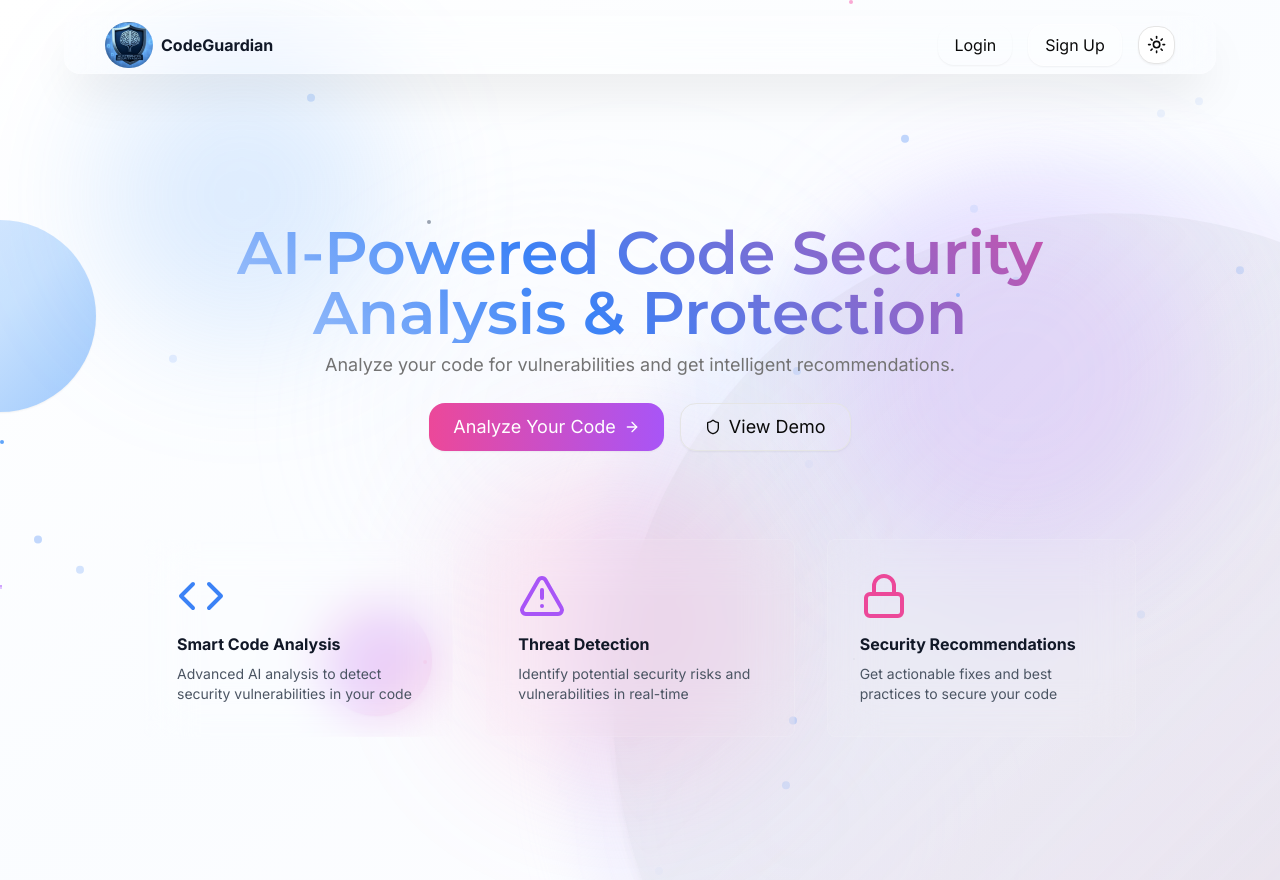
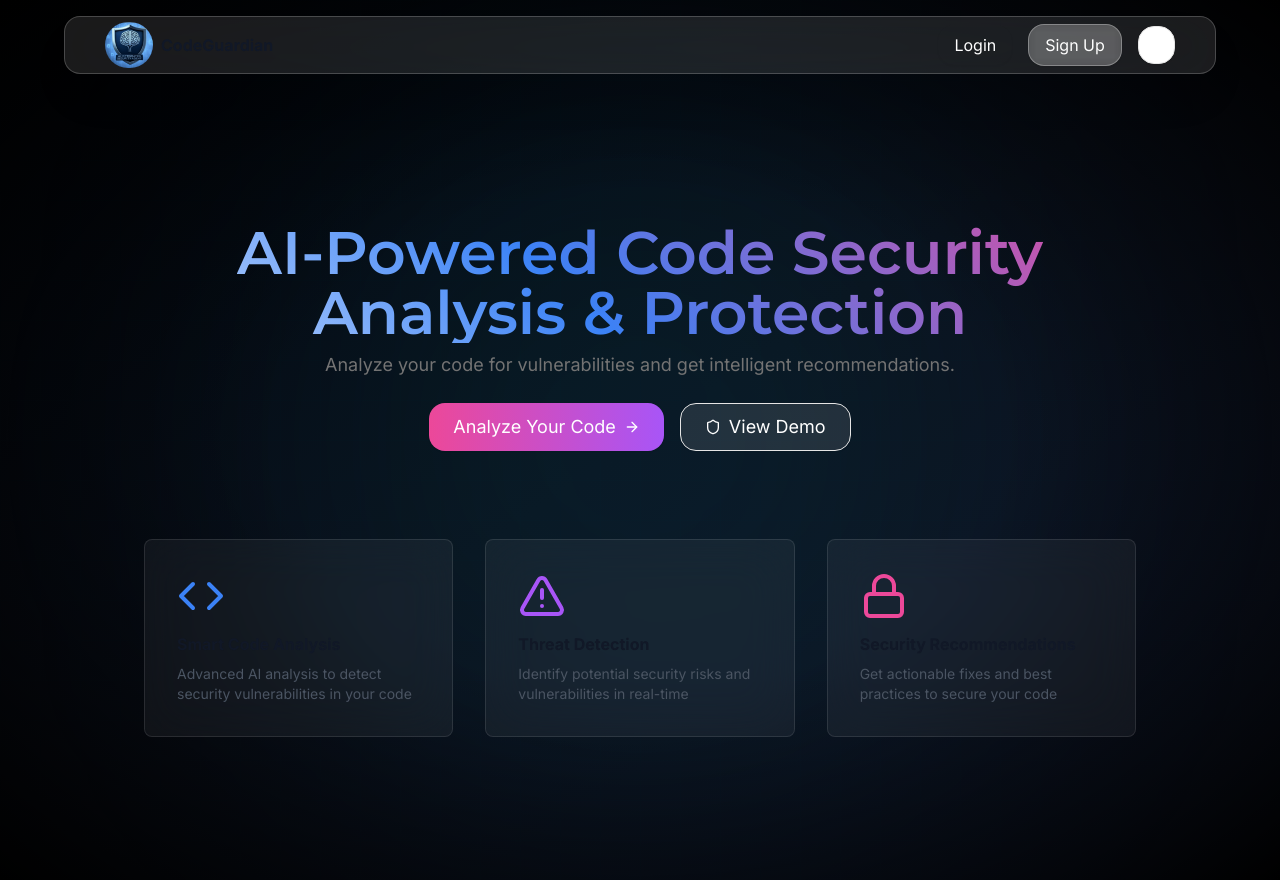
Before and after one commit to AI-Code-Security-Agent/frontend, a Next.js app: page / in a window 1280 px wide. Built offline with nearby package versions, Linux system fonts and the light colour scheme.

Commit message:
Change the Application background

```diff
--- a/app/(dashboard)/dashboard/admin/page.tsx
+++ b/app/(dashboard)/dashboard/admin/page.tsx
@@ -370,7 +370,7 @@ export default function AdminDashboard() {
         <Card className="mt-6 bg-white/80 dark:bg-gray-900/80 backdrop-blur-sm shadow-lg">
           <ScrollArea className="h-[400px] w-full">
             <Table>
-              <TableCaption>List of all users</TableCaption>
+              <TableCaption>List of all Admins</TableCaption>
               <TableHeader>
                 <TableRow>
                   <TableHead>Name</TableHead>
--- a/app/(dashboard)/dashboard/profile/page.tsx
+++ b/app/(dashboard)/dashboard/profile/page.tsx
@@ -117,39 +117,6 @@ export default function ProfilePage() {
     }
   };
 
-  // const handleProfileImageChange = async (file: File | null) => {
-  //   setSelectedProfileImage(file);
-
-  //   if (file) {
-  //     try {
-  //       // API call to upload profile picture
-  //       const token = Cookies.get("accessToken");
-  //       const formData = new FormData();
-  //       formData.append("profilePicture", file);
-
-  //       const response = await fetch(`${baseURL}/api/profile/picture`, {
-  //         method: "POST",
-  //         headers: {
-  //           Authorization: `Bearer ${token}`,
-  //         },
-  //         body: formData,
-  //       });
-
-  //       if (!response.ok) {
-  //         throw new Error("Failed to upload profile picture");
-  //       }
-
-  //       const result = await response.json();
-  //       setUser((prev) =>
-  //         prev ? { ...prev, profilePicture: result.profilePicture } : null
-  //       );
-  //       toast.success("Profile picture updated successfully");
-  //     } catch (error) {
-  //       console.error("Error uploading profile picture:", error);
-  //       toast.error("Failed to upload profile picture");
-  //     }
-  //   }
-  // };
 
   const handleProfileImageChange = async (file: File | null) => {
     setSelectedProfileImage(file);
@@ -235,7 +202,7 @@ export default function ProfilePage() {
 
   return (
     <ProtectedLayout>
-      <div className="min-h-screen bg-background">
+      <div className="min-h-screen bg-transparent ">
         <AnimatedBackground />
         <div className="max-w-4xl mx-auto p-6">
           {/* Header */}
--- a/app/cosmic-layout.tsx
+++ b/app/cosmic-layout.tsx
@@ -3,7 +3,9 @@ import { Button } from "@/components/ui/button";
 import { ThemeToggle } from "@/components/theme-toggle";
 import { Code } from "lucide-react";
 import Link from "next/link";
-import { CosmicBackground } from '../components/ui/cosmic-background';
+// import { CosmicBackground } from '../components/ui/cosmic-background';
+import { CyberBackground } from '@/components/ui/cosmic-background';
+import { AnimatedBackground } from '@/components/animated-background';
 import { ProjectLogo } from '@/components/ui/ProjectLogo';
 
 interface CosmicLayoutProps {
@@ -18,7 +20,7 @@ export const CosmicLayout: React.FC<CosmicLayoutProps> = ({
   className = ""
 }) => {
   return (
-    <CosmicBackground className={className}>
+    <CyberBackground className={className}>
       {showHeader && (
         <header className="fixed top-4 left-4 right-4 z-50 mx-auto max-w-6xl">
           <div className="bg-white/10 dark:bg-black/20 backdrop-blur-xl border border-white/20 dark:border-white/10 rounded-2xl shadow-2xl shadow-black/10 dark:shadow-black/30">
@@ -47,6 +49,6 @@ export const CosmicLayout: React.FC<CosmicLayoutProps> = ({
       <main className={`${showHeader ? 'pt-20' : ''}`}>
         {children}
       </main>
-    </CosmicBackground>
+    </CyberBackground>
   );
 };
--- a/app/layout.tsx
+++ b/app/layout.tsx
@@ -1,19 +1,21 @@
-import './globals.css';
-import type { Metadata } from 'next';
-import { Inter, Montserrat } from 'next/font/google';
+import "./globals.css";
+import type { Metadata } from "next";
+import { Inter, Montserrat } from "next/font/google";
 import { ThemeProvider } from "@/components/theme-provider";
 import { Toaster } from "sonner";
-import { AuthProvider } from '@/components/auth/auth-provider';
+import { AuthProvider } from "@/components/auth/auth-provider";
+import { AnimatedBackground } from "@/components/animated-background";
 
-const inter = Inter({ subsets: ['latin'] });
+const inter = Inter({ subsets: ["latin"] });
 const montserrat = Montserrat({
-  subsets: ['latin'],
-  variable: '--font-montserrat',
+  subsets: ["latin"],
+  variable: "--font-montserrat",
 });
 
 export const metadata: Metadata = {
-  title: 'CodeGuardian - AI-Powered Code Security Analysis',
-  description: 'Analyze your code for security vulnerabilities and get intelligent recommendations to protect your applications.',
+  title: "CodeGuardian - AI-Powered Code Security Analysis",
+  description:
+    "Analyze your code for security vulnerabilities and get intelligent recommendations to protect your applications.",
 };
 
 export default function RootLayout({
@@ -23,7 +25,9 @@ export default function RootLayout({
 }) {
   return (
     <html lang="en" suppressHydrationWarning>
-      <body className={`${inter.className} ${montserrat.variable} overflow-x-hidden`}>
+      <body
+        className={`${inter.className} ${montserrat.variable} overflow-x-hidden bg-transparent`}
+      >
         <ThemeProvider
           attribute="class"
           defaultTheme="system"
@@ -31,9 +35,10 @@ export default function RootLayout({
           disableTransitionOnChange
         >
           <AuthProvider>
-            <main className="relative">
-              {children}
-            </main>
+            <div className="relative min-h-screen">
+              <AnimatedBackground />
+              <main className="relative z-10">{children}</main>
+            </div>
           </AuthProvider>
         </ThemeProvider>
         <Toaster richColors position="top-right" />
--- a/components/animated-background.tsx
+++ b/components/animated-background.tsx
@@ -1,68 +1,93 @@
+// "use client";
+
+// import { motion } from "framer-motion";
+
+// export function AnimatedBackground() {
+//   return (
+//     <div className="absolute inset-0 overflow-hidden pointer-events-none">
+//       {/* Floating orbs */}
+//       <motion.div
+//         className="absolute top-20 left-10 w-72 h-72 bg-blue-400/20 rounded-full blur-3xl"
+//         animate={{
+//           x: [0, 100, 0],
+//           y: [0, -50, 0],
+//         }}
+//         transition={{
+//           duration: 20,
+//           repeat: Infinity,
+//           ease: "easeInOut",
+//         }}
+//       />
+//       <motion.div
+//         className="absolute top-40 right-10 w-96 h-96 bg-purple-400/20 rounded-full blur-3xl"
+//         animate={{
+//           x: [0, -80, 0],
+//           y: [0, 60, 0],
+//         }}
+//         transition={{
+//           duration: 25,
+//           repeat: Infinity,
+//           ease: "easeInOut",
+//         }}
+//       />
+//       <motion.div
+//         className="absolute bottom-20 left-1/3 w-80 h-80 bg-pink-400/20 rounded-full blur-3xl"
+//         animate={{
+//           x: [0, 120, 0],
+//           y: [0, -80, 0],
+//         }}
+//         transition={{
+//           duration: 30,
+//           repeat: Infinity,
+//           ease: "easeInOut",
+//         }}
+//       />
+
+//       {/* Floating particles */}
+//       {Array.from({ length: 20 }).map((_, i) => (
+//         <motion.div
+//           key={i}
+//           className="absolute w-2 h-2 bg-blue-500/30 rounded-full"
+//           style={{
+//             left: `${Math.random() * 100}%`,
+//             top: `${Math.random() * 100}%`,
+//           }}
+//           animate={{
+//             y: [0, -100, 0],
+//             opacity: [0, 1, 0],
+//           }}
+//           transition={{
+//             duration: 3 + Math.random() * 2,
+//             repeat: Infinity,
+//             delay: Math.random() * 2,
+//           }}
+//         />
+//       ))}
+//     </div>
+//   );
+// }
+
+
 "use client";
-
-import { motion } from "framer-motion";
 
 export function AnimatedBackground() {
   return (
-    <div className="absolute inset-0 overflow-hidden pointer-events-none">
-      {/* Floating orbs */}
-      <motion.div
-        className="absolute top-20 left-10 w-72 h-72 bg-blue-400/20 rounded-full blur-3xl"
-        animate={{
-          x: [0, 100, 0],
-          y: [0, -50, 0],
-        }}
-        transition={{
-          duration: 20,
-          repeat: Infinity,
-          ease: "easeInOut",
-        }}
-      />
-      <motion.div
-        className="absolute top-40 right-10 w-96 h-96 bg-purple-400/20 rounded-full blur-3xl"
-        animate={{
-          x: [0, -80, 0],
-          y: [0, 60, 0],
-        }}
-        transition={{
-          duration: 25,
-          repeat: Infinity,
-          ease: "easeInOut",
-        }}
-      />
-      <motion.div
-        className="absolute bottom-20 left-1/3 w-80 h-80 bg-pink-400/20 rounded-full blur-3xl"
-        animate={{
-          x: [0, 120, 0],
-          y: [0, -80, 0],
-        }}
-        transition={{
-          duration: 30,
-          repeat: Infinity,
-          ease: "easeInOut",
+    <div className="absolute inset-0 overflow-hidden pointer-events-none bg-gradient-to-br -z-10 from-[#010409] via-[#0a0f1a] to-[#0f172a]">
+      {/* Subtle grid pattern */}
+      <div
+        className="absolute inset-0 opacity-[0.07]"
+        style={{
+          backgroundImage:
+            "linear-gradient(to right, #00ffff10 1px, transparent 1px), linear-gradient(to bottom, #00ffff10 1px, transparent 1px)",
+          backgroundSize: "40px 40px",
         }}
       />
 
-      {/* Floating particles */}
-      {Array.from({ length: 20 }).map((_, i) => (
-        <motion.div
-          key={i}
-          className="absolute w-2 h-2 bg-blue-500/30 rounded-full"
-          style={{
-            left: `${Math.random() * 100}%`,
-            top: `${Math.random() * 100}%`,
-          }}
-          animate={{
-            y: [0, -100, 0],
-            opacity: [0, 1, 0],
-          }}
-          transition={{
-            duration: 3 + Math.random() * 2,
-            repeat: Infinity,
-            delay: Math.random() * 2,
-          }}
-        />
-      ))}
+      {/* Central glow */}
+      <div className="absolute left-1/2 top-1/2 -translate-x-1/2 -translate-y-1/2 w-[600px] h-[600px] rounded-full bg-cyan-500/10 blur-[160px]" />
+
+      {/* Subtle vignette (dark edges) */}
+      <div className="absolute inset-0 bg-[radial-gradient(ellipse_at_center,transparent_40%,#000_100%)]" />
     </div>
   );
 }
--- a/components/ui/cosmic-background.tsx
+++ b/components/ui/cosmic-background.tsx
@@ -1,72 +1,115 @@
-import React from 'react';
+// import React from 'react';
 
-interface CosmicBackgroundProps {
+// interface CosmicBackgroundProps {
+//   children: React.ReactNode;
+//   className?: string;
+// }
+
+// export const CosmicBackground: React.FC<CosmicBackgroundProps> = ({
+//   children,
+//   className = ""
+// }) => {
+//   return (
+//     <div className={`min-h-screen min-w-full bg-background relative overflow-hidden ${className}`}>
+//       {/* Animated Background */}
+//       <div className="absolute inset-0 cosmic-background">
+//         {/* Main gradient background */}
+//         <div className="absolute inset-0 bg-gradient-to-br from-white via-blue-50/30 to-purple-50/20 dark:from-black dark:via-purple-950/30 dark:to-black"></div>
+
+//         {/* Animated nebula clouds */}
+//         <div className="absolute inset-0 opacity-20 dark:opacity-50">
+//           <div className="absolute top-1/4 left-1/4 w-96 h-96 bg-gradient-radial from-blue-200/30 via-purple-100/20 to-transparent rounded-full blur-3xl animate-float-slow"></div>
+//           <div className="absolute top-3/4 right-1/4 w-80 h-80 bg-gradient-radial from-pink-200/30 via-purple-100/20 to-transparent rounded-full blur-3xl animate-float-reverse"></div>
+//           <div className="absolute top-1/2 left-1/2 transform -translate-x-1/2 -translate-y-1/2 w-[600px] h-[600px] bg-gradient-radial from-purple-100/20 via-blue-100/10 to-transparent rounded-full blur-3xl animate-pulse-slow"></div>
+//         </div>
+
+//         {/* Main planet */}
+//         <div className="absolute bottom-0 right-0 transform translate-x-1/3 translate-y-1/3">
+//           <div className="relative w-[800px] h-[800px] md:w-[1000px] md:h-[1000px]">
+//             {/* Planet body */}
+//             <div className="absolute inset-0 rounded-full bg-gradient-to-br from-gray-100 via-gray-200 to-gray-300 dark:from-slate-800 dark:via-slate-900 dark:to-black opacity-60 dark:opacity-80 shadow-lg dark:shadow-2xl"></div>
+//             {/* Planet atmosphere glow */}
+//             <div className="absolute inset-0 rounded-full bg-gradient-to-br from-blue-200/30 via-purple-200/20 to-pink-200/30 dark:from-blue-500/20 dark:via-purple-500/10 dark:to-pink-500/20 blur-xl scale-110"></div>
+//             {/* Planet surface details */}
+//             <div className="absolute inset-0 rounded-full bg-gradient-to-tr from-transparent via-gray-300/20 dark:via-slate-600/30 to-transparent opacity-30 dark:opacity-50"></div>
+//           </div>
+//         </div>
+
+//         {/* Smaller planets */}
+//         <div className="absolute top-1/4 left-0 transform -translate-x-1/2">
+//           <div className="w-32 h-32 md:w-48 md:h-48 rounded-full bg-gradient-to-br from-blue-200/60 via-blue-300/50 to-blue-400/60 dark:from-blue-500/50 dark:via-blue-600/40 dark:to-blue-700/50 shadow-sm dark:shadow-lg animate-float"></div>
+//         </div>
+
+//         <div className="absolute top-3/4 left-1/4 transform -translate-y-1/2">
+//           <div className="w-20 h-20 md:w-28 md:h-28 rounded-full bg-gradient-to-br from-pink-200/70 via-purple-300/60 to-pink-300/70 dark:from-pink-500/60 dark:via-purple-600/50 dark:to-pink-700/60 shadow-sm dark:shadow-lg animate-float-reverse"></div>
+//         </div>
+
+//         {/* Stars */}
+//         <div className="absolute inset-0">
+//           <div className="absolute top-1/4 left-1/3 w-1 h-1 bg-gray-400 dark:bg-white rounded-full animate-twinkle"></div>
+//           <div className="absolute top-1/3 right-1/4 w-1 h-1 bg-blue-300 dark:bg-blue-200 rounded-full animate-twinkle-delay"></div>
+//           <div className="absolute top-2/3 left-1/5 w-0.5 h-0.5 bg-purple-300 dark:bg-purple-200 rounded-full animate-twinkle"></div>
+//           <div className="absolute top-1/5 right-1/3 w-1 h-1 bg-pink-300 dark:bg-pink-200 rounded-full animate-twinkle-delay"></div>
+//           <div className="absolute bottom-1/4 left-2/3 w-0.5 h-0.5 bg-gray-400 dark:bg-white rounded-full animate-twinkle"></div>
+//           <div className="absolute top-1/2 left-1/6 w-1 h-1 bg-blue-400 dark:bg-blue-100 rounded-full animate-twinkle-delay"></div>
+//           <div className="absolute bottom-1/3 right-1/5 w-0.5 h-0.5 bg-purple-400 dark:bg-purple-100 rounded-full animate-twinkle"></div>
+//           <div className="absolute top-3/4 right-2/3 w-1 h-1 bg-pink-400 dark:bg-pink-100 rounded-full animate-twinkle-delay"></div>
+//         </div>
+
+//         {/* Orbital rings */}
+//         <div className="absolute bottom-0 right-0 transform translate-x-1/3 translate-y-1/3">
+//           <div className="absolute inset-0 w-[900px] h-[900px] md:w-[1100px] md:h-[1100px] border border-gray-200/40 dark:border-white/10 rounded-full animate-spin-slow"></div>
+//           <div className="absolute inset-0 w-[950px] h-[950px] md:w-[1150px] md:h-[1150px] border border-purple-300/30 dark:border-purple-400/20 rounded-full animate-spin-reverse"></div>
+//         </div>
+//       </div>
+
+//       {/* Content overlay */}
+//       <div className="relative z-10">
+//         {children}
+//       </div>
+//     </div>
+//   );
+// };
+
+
+"use client";
+import React from "react";
+
+interface CyberBackgroundProps {
   children: React.ReactNode;
   className?: string;
 }
 
-export const CosmicBackground: React.FC<CosmicBackgroundProps> = ({
+export const CyberBackground: React.FC<CyberBackgroundProps> = ({
   children,
-  className = ""
+  className = "",
 }) => {
   return (
-    <div className={`min-h-screen min-w-full bg-background relative overflow-hidden ${className}`}>
-      {/* Animated Background */}
-      <div className="absolute inset-0 cosmic-background">
-        {/* Main gradient background */}
-        <div className="absolute inset-0 bg-gradient-to-br from-white via-blue-50/30 to-purple-50/20 dark:from-black dark:via-purple-950/30 dark:to-black"></div>
+    <div
+      className={`min-h-screen min-w-full relative overflow-hidden bg-gradient-to-br from-[#010409] via-[#0a0f1a] to-[#0f172a] text-white ${className}`}
+    >
+      {/* Subtle digital grid */}
+      <div
+        className="absolute inset-0 opacity-[0.06]"
+        style={{
+          backgroundImage:
+            "linear-gradient(to right, #00ffff15 1px, transparent 1px), linear-gradient(to bottom, #00ffff15 1px, transparent 1px)",
+          backgroundSize: "40px 40px",
+        }}
+      />
 
-        {/* Animated nebula clouds */}
-        <div className="absolute inset-0 opacity-20 dark:opacity-50">
-          <div className="absolute top-1/4 left-1/4 w-96 h-96 bg-gradient-radial from-blue-200/30 via-purple-100/20 to-transparent rounded-full blur-3xl animate-float-slow"></div>
-          <div className="absolute top-3/4 right-1/4 w-80 h-80 bg-gradient-radial from-pink-200/30 via-purple-100/20 to-transparent rounded-full blur-3xl animate-float-reverse"></div>
-          <div className="absolute top-1/2 left-1/2 transform -translate-x-1/2 -translate-y-1/2 w-[600px] h-[600px] bg-gradient-radial from-purple-100/20 via-blue-100/10 to-transparent rounded-full blur-3xl animate-pulse-slow"></div>
-        </div>
+      {/* Central glow */}
+      <div className="absolute left-1/2 top-1/2 -translate-x-1/2 -translate-y-1/2 w-[600px] h-[600px] rounded-full bg-cyan-500/10 blur-[180px]" />
 
-        {/* Main planet */}
-        <div className="absolute bottom-0 right-0 transform translate-x-1/3 translate-y-1/3">
-          <div className="relative w-[800px] h-[800px] md:w-[1000px] md:h-[1000px]">
-            {/* Planet body */}
-            <div className="absolute inset-0 rounded-full bg-gradient-to-br from-gray-100 via-gray-200 to-gray-300 dark:from-slate-800 dark:via-slate-900 dark:to-black opacity-60 dark:opacity-80 shadow-lg dark:shadow-2xl"></div>
-            {/* Planet atmosphere glow */}
-            <div className="absolute inset-0 rounded-full bg-gradient-to-br from-blue-200/30 via-purple-200/20 to-pink-200/30 dark:from-blue-500/20 dark:via-purple-500/10 dark:to-pink-500/20 blur-xl scale-110"></div>
-            {/* Planet surface details */}
-            <div className="absolute inset-0 rounded-full bg-gradient-to-tr from-transparent via-gray-300/20 dark:via-slate-600/30 to-transparent opacity-30 dark:opacity-50"></div>
-          </div>
-        </div>
+      {/* Side glow highlights */}
+      <div className="absolute top-0 left-0 w-[400px] h-[400px] bg-blue-500/5 blur-[100px]" />
+      <div className="absolute bottom-0 right-0 w-[400px] h-[400px] bg-purple-500/5 blur-[120px]" />
 
-        {/* Smaller planets */}
-        <div className="absolute top-1/4 left-0 transform -translate-x-1/2">
-          <div className="w-32 h-32 md:w-48 md:h-48 rounded-full bg-gradient-to-br from-blue-200/60 via-blue-300/50 to-blue-400/60 dark:from-blue-500/50 dark:via-blue-600/40 dark:to-blue-700/50 shadow-sm dark:shadow-lg animate-float"></div>
-        </div>
+      {/* Subtle vignette edges */}
+      <div className="absolute inset-0 bg-[radial-gradient(ellipse_at_center,transparent_60%,#000_100%)]" />
 
-        <div className="absolute top-3/4 left-1/4 transform -translate-y-1/2">
-          <div className="w-20 h-20 md:w-28 md:h-28 rounded-full bg-gradient-to-br from-pink-200/70 via-purple-300/60 to-pink-300/70 dark:from-pink-500/60 dark:via-purple-600/50 dark:to-pink-700/60 shadow-sm dark:shadow-lg animate-float-reverse"></div>
-        </div>
-
-        {/* Stars */}
-        <div className="absolute inset-0">
-          <div className="absolute top-1/4 left-1/3 w-1 h-1 bg-gray-400 dark:bg-white rounded-full animate-twinkle"></div>
-          <div className="absolute top-1/3 right-1/4 w-1 h-1 bg-blue-300 dark:bg-blue-200 rounded-full animate-twinkle-delay"></div>
-          <div className="absolute top-2/3 left-1/5 w-0.5 h-0.5 bg-purple-300 dark:bg-purple-200 rounded-full animate-twinkle"></div>
-          <div className="absolute top-1/5 right-1/3 w-1 h-1 bg-pink-300 dark:bg-pink-200 rounded-full animate-twinkle-delay"></div>
-          <div className="absolute bottom-1/4 left-2/3 w-0.5 h-0.5 bg-gray-400 dark:bg-white rounded-full animate-twinkle"></div>
-          <div className="absolute top-1/2 left-1/6 w-1 h-1 bg-blue-400 dark:bg-blue-100 rounded-full animate-twinkle-delay"></div>
-          <div className="absolute bottom-1/3 right-1/5 w-0.5 h-0.5 bg-purple-400 dark:bg-purple-100 rounded-full animate-twinkle"></div>
-          <div className="absolute top-3/4 right-2/3 w-1 h-1 bg-pink-400 dark:bg-pink-100 rounded-full animate-twinkle-delay"></div>
-        </div>
-
-        {/* Orbital rings */}
-        <div className="absolute bottom-0 right-0 transform translate-x-1/3 translate-y-1/3">
-          <div className="absolute inset-0 w-[900px] h-[900px] md:w-[1100px] md:h-[1100px] border border-gray-200/40 dark:border-white/10 rounded-full animate-spin-slow"></div>
-          <div className="absolute inset-0 w-[950px] h-[950px] md:w-[1150px] md:h-[1150px] border border-purple-300/30 dark:border-purple-400/20 rounded-full animate-spin-reverse"></div>
-        </div>
-      </div>
-
-      {/* Content overlay */}
-      <div className="relative z-10">
-        {children}
-      </div>
+      {/* Content Layer */}
+      <div className="relative z-10">{children}</div>
     </div>
   );
 };
```
Also changed, not shown: app/(dashboard)/dashboard/page.tsx (+15 -7 lines).
